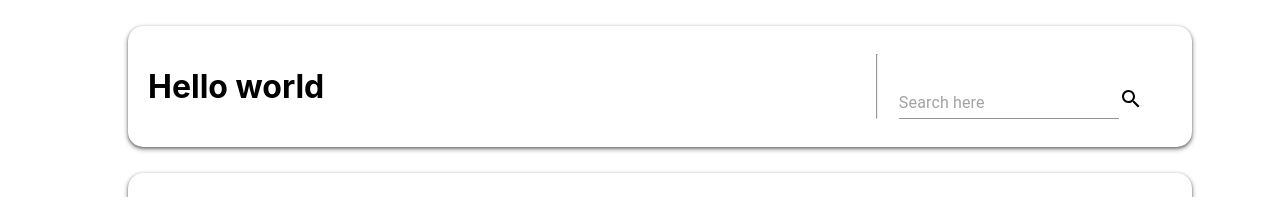
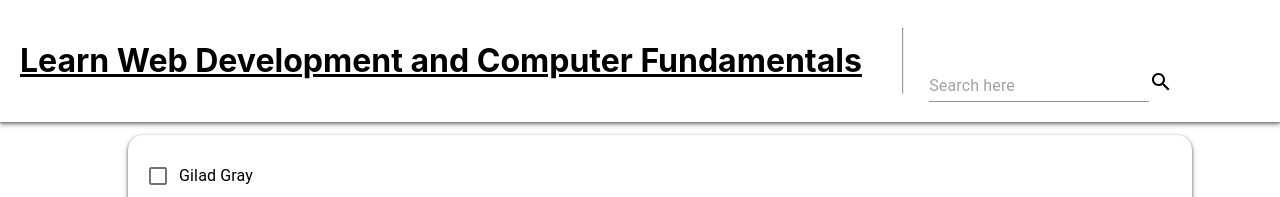
Before and after one commit to Supinderjit89/codetest1, a React (Create React App) app: page / in a window 1280 px wide. Shown: the top 197 px of the page. Built offline with nearby package versions, Linux system fonts and the light colour scheme.

Commit message:
changes for v2

```diff
--- a/src/App.css
+++ b/src/App.css
@@ -1,14 +1,14 @@
 .App {
-margin-left: 10%;
+
   background-color:lightgray;
-  width: 80%;
-  border-radius: 15px;
+
+
   box-shadow:0 1px 2px grey, 0 2px 5px 0 gray;
   padding:20px;
   background: border-box;
   display: flex;
   flex-direction: row;
-  margin-top: 2%;
+
 
 
 }
@@ -72,7 +72,7 @@ margin-left: 10%;
   padding:20px;
   background: border-box;
   display: flex;
-  margin-top: 2%;
+  margin-top: 1%;
 
 }
 .grid2{
@@ -94,8 +94,8 @@ margin-left: 10%;
   width: 82%;
   display:grid;
   grid-template-columns: 1fr 1fr 1fr;
-  grid-gap:50px 50px;
-  margin-top: 2%;
+  grid-gap:40px 40px;
+  margin-top: 1%;
 
 }
 .grid3{
@@ -105,7 +105,7 @@ margin-left: 10%;
 
   border-radius: 15px;
   box-shadow:0 1px 2px grey, 0 2px 5px 0 gray;
-  margin-top: 5%;
+  margin-top: 2%;
   padding:3%
 }
 .image{
@@ -126,3 +126,15 @@ p{
   height:7%;
 
 }
+
+
+/*footer*/
+.footer{
+  height:200px;
+  background-color:black;
+    box-shadow:0 1px 2px grey, 0 2px 5px 0 gray;
+  padding:20px;
+  display: flex;
+  margin-top: 2%;
+  opacity: .5;
+}
--- a/src/App.js
+++ b/src/App.js
@@ -38,7 +38,7 @@ class App extends Component {
       <>
         <div className="App">
           <div className="grid">
-            <h1>Hello world</h1>
+            <h1><u>Learn Web Development and Computer Fundamentals</u></h1>
           </div>
           <hr></hr>
           <div className="grid1">
@@ -83,12 +83,14 @@ class App extends Component {
                 </h4>
               </div>
               <div className="image">
-              <img src={item.imgUrl}  /></div>
+                <img src={item.imgUrl} />
+              </div>
               <p>{item.shortDescription}</p>
               <a href={item.url}>Link here....</a>
             </div>
           ))}
         </div>
+        <div className="footer"></div>
       </>
     );
   }
```
